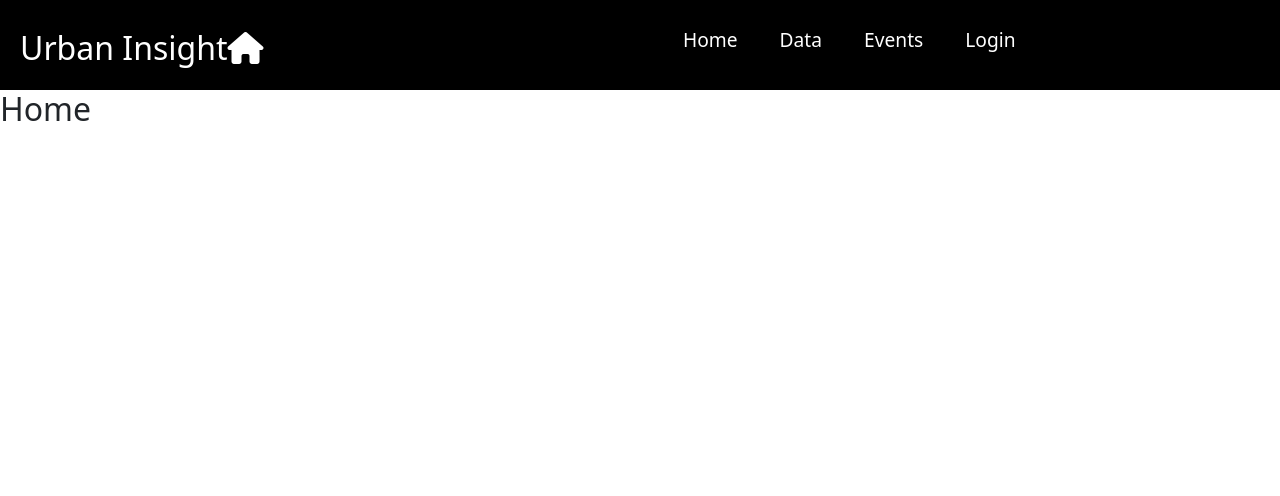
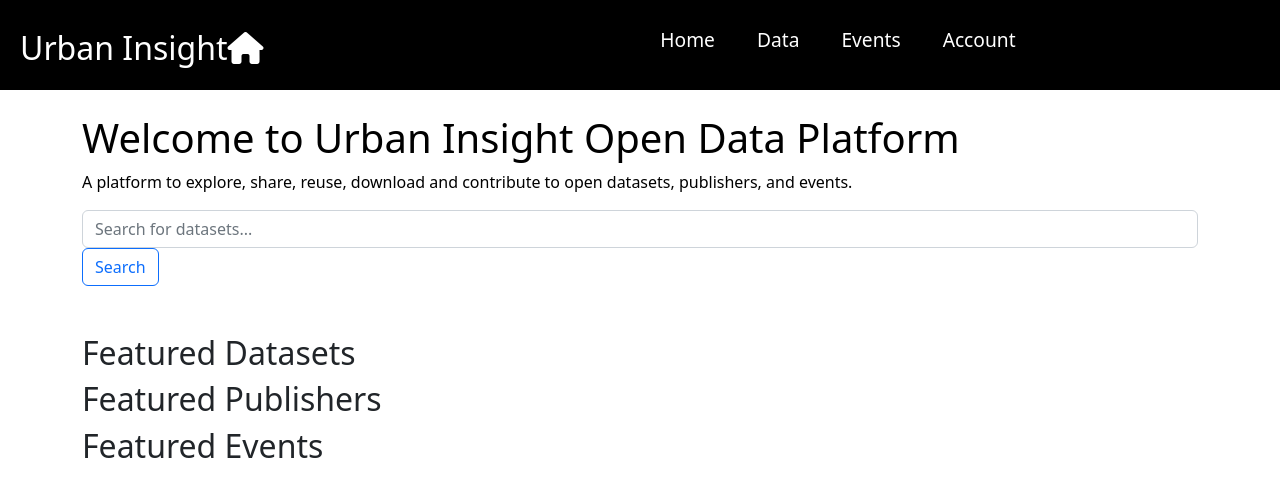
Before and after one commit to lewismuchoki/Urban-Insight-Data-Portal, a React (Create React App) app: page / in a window 1280 px wide. Shown: the top 496 px of the page. Built offline with nearby package versions, Linux system fonts and the light colour scheme; no server answers.

Commit message:
Homepage design

```diff
--- a/src/components/pages/Data.js
+++ b/src/components/pages/Data.js
@@ -1,9 +1,53 @@
-import React from 'react'
+import React, { useState } from 'react';
+import { Container, Form, FormControl, Button, Row, Col, Card, Pagination } from 'react-bootstrap';
 
-export default function Data() {
+const DatasetListing = () => {
+  const [datasets, setDatasets] = useState([]);
+
   return (
-    <div>
-      <h2>Data </h2>
-    </div>
-  )
-}
+    <Container>
+      {/* Search bar with filters */}
+      <Form className="mb-5">
+        <FormControl type="text" placeholder="Search for datasets..." className="mr-sm-2" />
+        <Button variant="outline-primary">Search</Button>
+      </Form>
+
+      {/* Filter options */}
+      <Row>
+        <Col xs={12} md={3}>
+          <h4>Filters</h4>
+        </Col>
+
+        {/* Dataset list */}
+        <Col xs={12} md={9}>
+          <Row>
+            {datasets.map((dataset) => (
+              <Col xs={12} md={6} lg={4} key={dataset.id}>
+                <Card className="mb-4">
+                  <Card.Body>
+                    <Card.Title>{dataset.title}</Card.Title>
+                    <Card.Text>{dataset.description}</Card.Text>
+                    <Card.Text>
+                      <small className="text-muted">
+                        Last updated {dataset.dateUpdated}
+                      </small>
+                    </Card.Text>
+                  </Card.Body>
+                </Card>
+              </Col>
+            ))}
+          </Row>
+        </Col>
+      </Row>
+
+      {/* Pagination */}
+      <Pagination className="justify-content-center">
+        <Pagination.Prev />
+        <Pagination.Item active>{1}</Pagination.Item>
+        <Pagination.Next />
+      </Pagination>
+    </Container>
+  );
+};
+
+export default DatasetListing;
--- a/src/components/pages/Home.js
+++ b/src/components/pages/Home.js
@@ -1,9 +1,32 @@
 import React from "react";
+import { Container, Button, Form, FormControl } from 'react-bootstrap';
 
 export default function Home() {
   return (
     <div>
-      <h2>Home </h2>
+      {/* Landing section */}
+      <div className='mt-4 text-black rounded'>
+      <Container>
+          <h1>Welcome to Urban Insight Open Data Platform</h1>
+          <p>A platform to explore, share, reuse, download and contribute to open datasets, publishers, and events.</p>
+        </Container>
+      </div>
+
+      {/* Search bar */}
+      <Container>
+        <Form className="mb-5">
+          <FormControl type="text" placeholder="Search for datasets..." className="mr-sm-2" />
+          <Button variant="outline-primary">Search</Button>
+        </Form>
+      </Container>
+
+      {/* Featured content */}
+      <Container>
+        <h2>Featured Datasets</h2>
+        <h2>Featured Publishers</h2>
+        <h2>Featured Events</h2>
+      </Container>
+
     </div>
   );
 }
--- a/src/components/pages/Profile.js
+++ b/src/components/pages/Profile.js
@@ -1,13 +1,14 @@
 import React, { useRef, useState } from 'react';
+import { useNavigate } from 'react-router-dom';
 //import { Container, Row, Col, Card, Button, ListGroup } from 'react-bootstrap';
 import { useAuth } from '../../context/AuthContext'
 
 function Profile() {
-    const { currentUser, updateEmail, updatePassword,updateRole } = useAuth();
+    const { currentUser, updateEmail, updatePassword,  logout } = useAuth();
     //const user = useUser(currentUser?.uid);
     const [loading, setLoading] = useState(false);
     const [error, setError] = useState('');
-
+    const navigate = useNavigate()
     const roleRef = useRef();
     const emailRef = useRef();
     const passwordRef = useRef();
@@ -25,10 +26,6 @@ function Profile() {
       }
 
       const promises = [];
-
-      if (roleRef.current.value !== currentUser.role) {
-          promises.push(updateRole(roleRef.current.value));
-        }
 
       if (emailRef.current.value !== currentUser.email) {
           promises.push(updateEmail(emailRef.current.value));
@@ -48,6 +45,17 @@ function Profile() {
         setLoading(false);
       }
 
+      async function handleLogout() {
+        setError("")
+
+        try {
+          await logout()
+          navigate("/login")
+        } catch {
+          setError("Failed to log out")
+        }
+      }
+
   return (
     <div className="container">
     <h2>Profile</h2>
@@ -56,9 +64,10 @@ function Profile() {
       <div className="mb-3">
         <label className="form-label">Role</label>
       <input
-        type="text"
+        type="role"
         ref={roleRef}
         className="form-control"
+        defaultValue={currentUser.role}
         readOnly
       />
       </div>
@@ -74,8 +83,11 @@ function Profile() {
       <label className="form-label">Confirm Password</label>
       <input type="password" ref={confirmPasswordRef} placeholder="Leave blank to keep the same" className="form-control" />
     </div>
-    <button type="submit" disabled={loading} className="btn btn-primary">
+    <button type="submit" disabled={loading} className=" mb-4 w-100 btn btn-primary">
       Update
+    </button>
+    <button type="submit"  disabled={loading} className='w-100 btn btn-primary' onClick={handleLogout}>
+         Log Out
     </button>
   </form>
 </div>
--- a/src/context/Navbar.js
+++ b/src/context/Navbar.js
@@ -26,8 +26,8 @@ export default function Navbar() {
             </Link>
           </li>
           <li>
-            <Link to="/login" className="nav-links">
-              Login
+            <Link to="/profile" className="nav-links">
+              Account
             </Link>
           </li>
         </ul>
```
